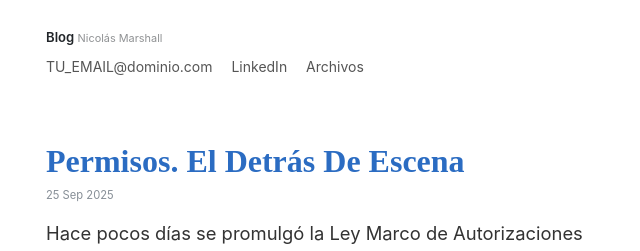
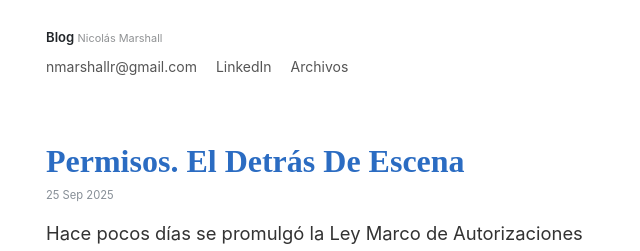
Before and after one commit to nicomarshallr/nicomarshallr.github.io, a Jekyll site: the page built from index.html, in a window 1280 px wide and 900 px high. Shown: the top 251 px of the window, without its empty margins (318-958 px from the left). Built offline with Jekyll 4.4.1, drawn with Linux system fonts in a browser that asks for light colours; the list of posts is cut into pages by our own code.

Commit message:
Update default.html

```diff
--- a/_layouts/default.html
+++ b/_layouts/default.html
@@ -14,9 +14,9 @@
 
         <div class="header-links" style="margin-top: 10px; font-size: 14px;">
 
-            <span style="margin-right: 15px; color: #555;">TU_EMAIL@dominio.com</span>
+            <span style="margin-right: 15px; color: #555;">nmarshallr@gmail.com</span>
 
-            <a href="URL_DE_TU_PERFIL_DE_LINKEDIN" target="_blank" style="margin-right: 15px; text-decoration: none; color: #555;">LinkedIn</a>
+            <a href="https://www.linkedin.com/in/nicol%C3%A1s-marshall/" target="_blank" style="margin-right: 15px; text-decoration: none; color: #555;">LinkedIn</a>
 
             <a href="{{ site.baseurl }}/archivo/" style="text-decoration: none; color: #555;">
                 Archivos
```
